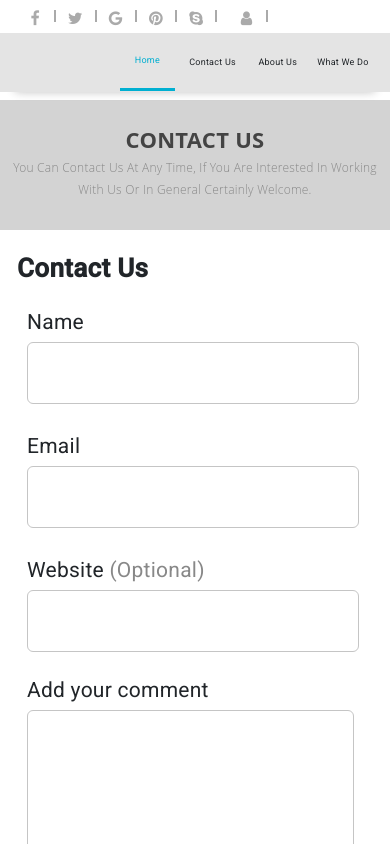
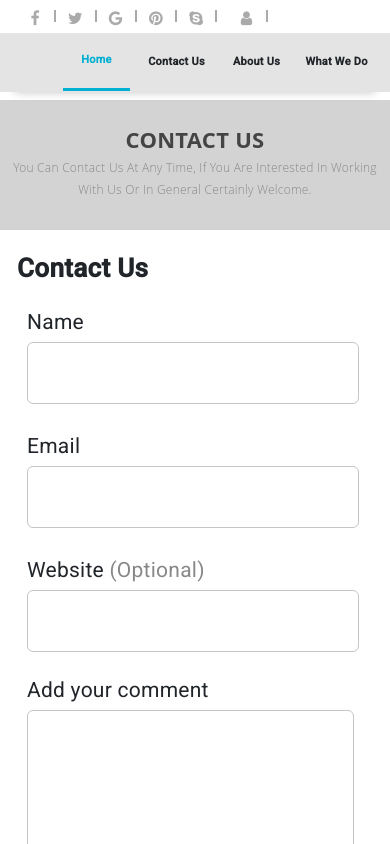
Before and after one commit to farrukh0913/amazon-ecommerce, an Angular app: page /contact in a window 390 px wide. Shown: the top 844 px of the page. Built offline with nearby package versions, Linux system fonts and the light colour scheme.

Commit message:
fix issue

```diff
--- a/src/app/add.edit.products/add.edit.products.component.scss
+++ b/src/app/add.edit.products/add.edit.products.component.scss
@@ -73,7 +73,7 @@
   }
 }
 
-@media only screen and (min-width:350px) and (max-width: 500px) {
+@media only screen and  (max-width: 540px) {
   .main-conatiner {
     width: 100%;
     height: 600px;
--- a/src/app/contact-us/contact-us.component.html
+++ b/src/app/contact-us/contact-us.component.html
@@ -52,7 +52,7 @@
 
         <div class="info col-lg-4">
             <h2>Information</h2>
-            <div class="col-12 col-lg-8" >
+            <div class="col-12 col-lg-8 " >
                 <p style="color: #888;">You can contact us at any time, if you are interested in working with us or in general certainly welcome.</p>
                 <div class="widgets-info" >
                         <div><span>Address:</span> Building No. L-1619 Sector 11/E<br>Muslim Town North Karachi</div>
--- a/src/app/contact-us/contact-us.component.scss
+++ b/src/app/contact-us/contact-us.component.scss
@@ -46,6 +46,9 @@
 
       button {
         color: #fff;
+        margin-bottom: 18px;
+        height: 43px;
+
       }
     }
   }
@@ -165,3 +168,14 @@
     }
   }
 }
+
+
+@media only screen and (width:1024px) and (height:600px){
+  .main-container{
+    .mainform{
+      .info{
+        margin-bottom: 10px;
+      }
+    }
+  }
+}
--- a/src/app/feed-back/feed-back.component.scss
+++ b/src/app/feed-back/feed-back.component.scss
@@ -36,6 +36,24 @@
 }
 
 @media only screen and (min-width: 350px) and (max-width: 500px)  {
+
+    ::-webkit-scrollbar {
+        height: 8px;
+      }
+
+      ::-webkit-scrollbar-track {
+        background: #f1f1f1;
+      }
+
+
+      ::-webkit-scrollbar-thumb {
+        background:  #c7c7c7;
+      }
+
+
+      ::-webkit-scrollbar-thumb:hover {
+        background: #555;
+      }
     .container{
         overflow: auto;
         display: flex;
--- a/src/app/header/header.component.scss
+++ b/src/app/header/header.component.scss
@@ -24,7 +24,7 @@
           span {
             font-size: 12px !important;
           }
-          width: 45%;
+          width: 50%;
           display: flex;
           flex-direction: row;
           align-items: center;
@@ -109,7 +109,16 @@
 @media only screen and (min-width: 726px) {
   .main-conatiner {
     .navbar {
+      .navbar-section1{
+        .section1-content{
 
+          .rows{
+            div{
+              width: 45%;
+            }
+          }
+        }
+      }
       .navbar-section2 {
         .section2-content {
           .section {
@@ -209,8 +218,15 @@
         background-color: #e4e4e4;
         // margin-left: -273px;
         .section2-content {
+          .logo{
+            width: 14%;
+          }
           .section {
             width: 100%;
+            div{
+              font-size: 11px !important;
+              font-weight: bold;
+            }
             div {
               font-size: xx-small;
             }
--- a/src/app/supervisors/add.edit.supervisor/add.edit.supervisor.component.scss
+++ b/src/app/supervisors/add.edit.supervisor/add.edit.supervisor.component.scss
@@ -39,9 +39,11 @@
 
 @media only screen and (min-width: 350px) and (max-width: 500px)  {
     .main-conatiner{
-    width: 100% !important;
+    width: 314px !important;
     height: 500px;
     overflow: hidden;
+
+
     .container{
         overflow: auto;
         height: 430px;
--- a/src/app/supervisors/supervisor.list/supervisor.list.component.scss
+++ b/src/app/supervisors/supervisor.list/supervisor.list.component.scss
@@ -48,7 +48,31 @@
     }
 }
 @media only screen and (min-width: 350px) and (max-width: 500px)  {
+
+
+    ::-webkit-scrollbar {
+        height: 8px;
+      }
+
+      ::-webkit-scrollbar-track {
+        background: #f1f1f1;
+      }
+
+
+      ::-webkit-scrollbar-thumb {
+        background:  #c7c7c7;
+      }
+
+
+      ::-webkit-scrollbar-thumb:hover {
+        background: #555;
+      }
+
+
+
+
 .container{
     overflow: auto;
+
 }
 }
```
